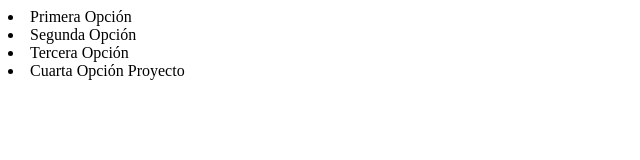
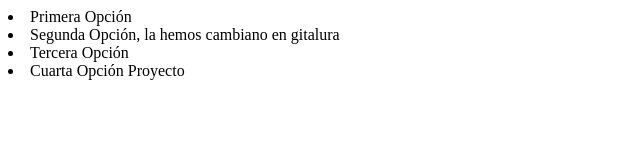
Before and after one commit to trabajopro10/gitalura, a plain HTML site: page index.html in a window 1280 px wide. Shown: the whole page, without its empty margins (0-640 px from the left). Drawn offline with Linux system fonts and the light colour scheme.

Commit message:
Colocando un cambio en la segunda opción de la lista

```diff
--- a/index.html
+++ b/index.html
@@ -7,7 +7,7 @@
     <title>Los Cursos de Alura, Excelentes buenos</title>
     <lu>
         <li>Primera Opción</li>
-        <li>Segunda Opción</li>
+        <li>Segunda Opción, la hemos cambiano en gitalura </li>
         <li>Tercera Opción</li>
         <li>Cuarta Opción Proyecto</li>
     </lu>
```
